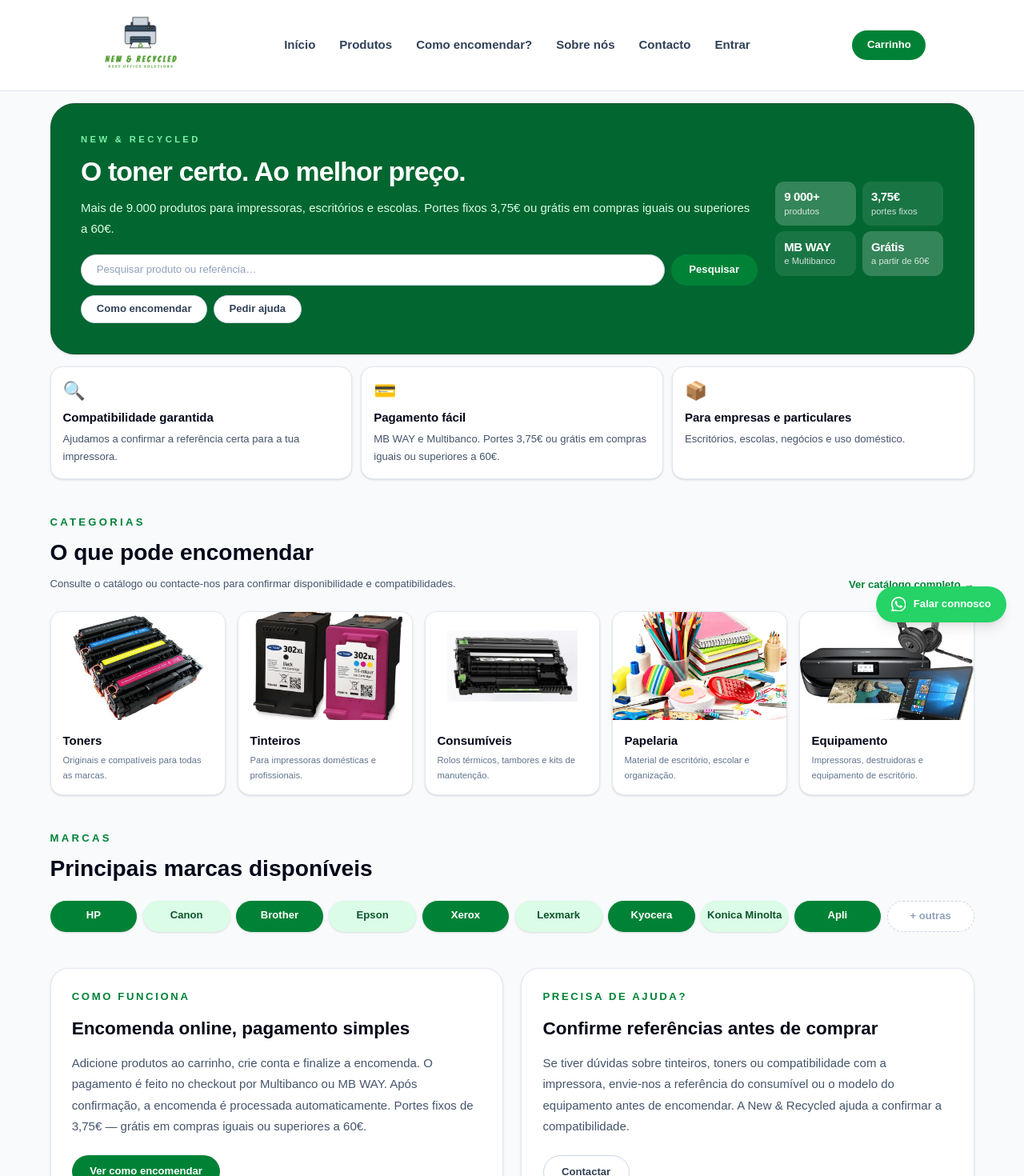
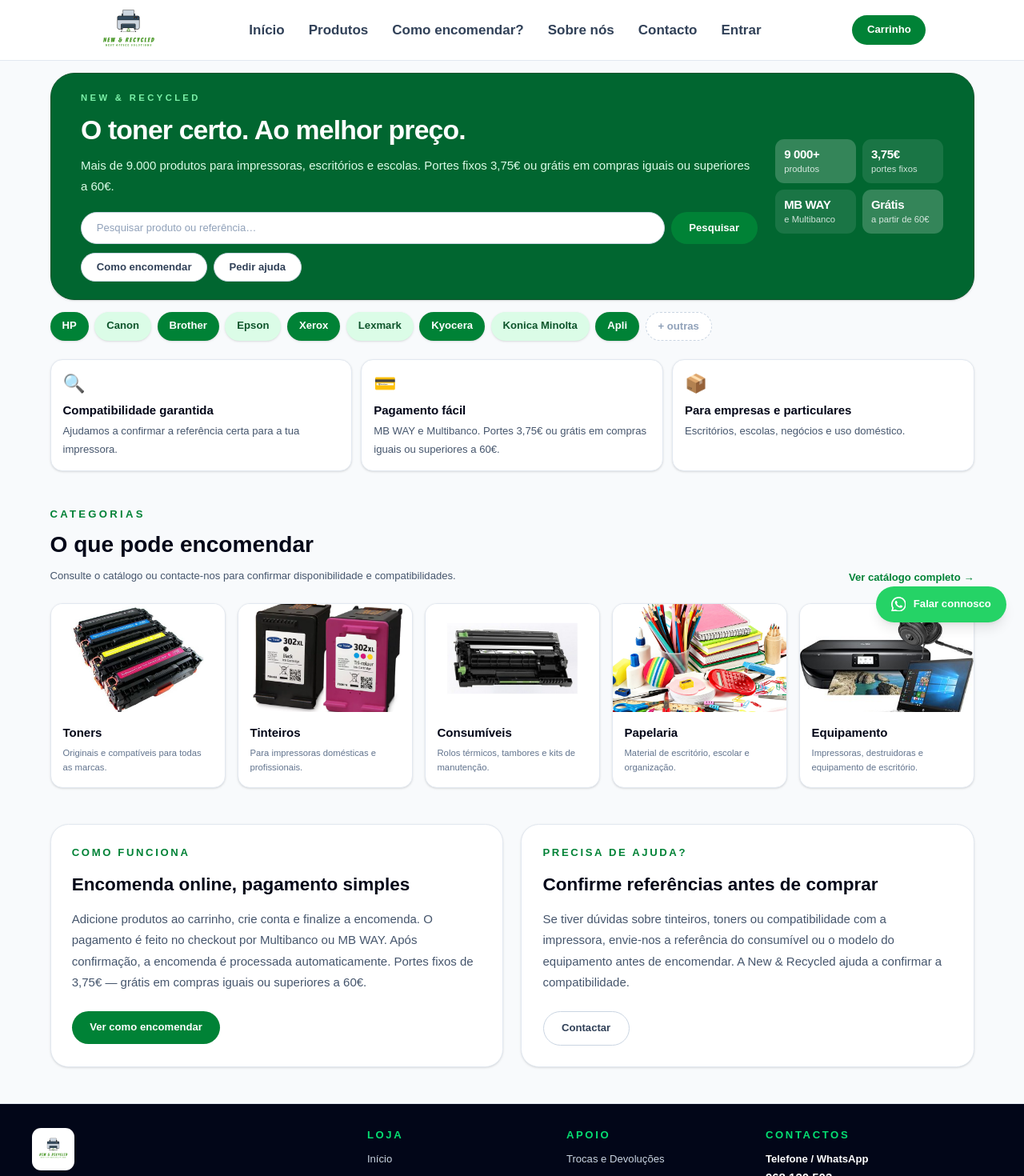
Before and after one commit to inesmachado15/new-recycled, a Next.js app: page / in a window 1280 px wide. Shown: the top 1470 px of the page at 80% size. Built offline with nearby package versions, Linux system fonts and the light colour scheme; no server answers.

Commit message:
Logo sem fundo, header compacto, hero mais pequeno, marcas após hero

```diff
--- a/app/page.tsx
+++ b/app/page.tsx
@@ -83,7 +83,7 @@
 
         {/* Hero */}
         <div className="overflow-hidden rounded-[2rem] border border-green-900 bg-green-800 shadow-sm">
-          <div className="grid gap-6 bg-green-800 px-7 py-8 lg:grid-cols-[1fr_210px] lg:gap-6 lg:px-10 lg:py-10">
+          <div className="grid gap-4 bg-green-800 px-7 py-5 lg:grid-cols-[1fr_210px] lg:gap-6 lg:px-10 lg:py-6">
             <div className="flex flex-col justify-center">
               <p className="text-xs font-bold uppercase tracking-[0.3em] text-green-300">
                 New & Recycled
@@ -121,8 +121,29 @@
           </div>
         </div>
 
+        {/* Marcas — logo após o hero */}
+        <section className="mt-4">
+          <div className="flex flex-wrap gap-2">
+            {marcas.map((m, i) => (
+              <Link
+                key={m.nome}
+                href={m.href}
+                className={`rounded-full px-4 py-2 text-sm font-bold shadow-sm transition hover:-translate-y-0.5 hover:shadow-md ${corMarca(i)}`}
+              >
+                {m.nome}
+              </Link>
+            ))}
+            <Link
+              href="/produtos"
+              className="rounded-full border border-dashed border-slate-300 bg-white px-4 py-2 text-sm font-bold text-slate-400 transition hover:border-green-700 hover:text-green-700"
+            >
+              + outras
+            </Link>
+          </div>
+        </section>
+
         {/* Vantagens */}
-        <div className="mt-4 grid gap-3 sm:grid-cols-3">
+        <div className="mt-6 grid gap-3 sm:grid-cols-3">
           {vantagens.map((v) => (
             <article key={v.titulo} className="rounded-2xl border border-slate-200 bg-white p-4 shadow-sm">
               <p className="text-2xl">{v.icone}</p>
@@ -170,29 +191,6 @@
           </div>
         </section>
 
-        {/* Marcas */}
-        <section className="mt-12">
-          <p className="text-sm font-bold uppercase tracking-[0.25em] text-green-700">Marcas</p>
-          <h2 className="mt-3 text-3xl font-black text-slate-950">Principais marcas disponíveis</h2>
-          <div className="mt-6 grid grid-cols-5 gap-2 sm:grid-cols-10">
-            {marcas.map((m, i) => (
-              <Link
-                key={m.nome}
-                href={m.href}
-                className={`rounded-full py-2.5 text-center text-sm font-bold shadow-sm transition hover:-translate-y-0.5 hover:shadow-md ${corMarca(i)}`}
-              >
-                {m.nome}
-              </Link>
-            ))}
-            <Link
-              href="/produtos"
-              className="rounded-full border border-dashed border-slate-300 bg-white py-2.5 text-center text-sm font-bold text-slate-400 transition hover:border-green-700 hover:text-green-700"
-            >
-              + outras
-            </Link>
-          </div>
-        </section>
-
         {/* Como funciona + Ajuda */}
         <section className="mt-12 grid gap-6 lg:grid-cols-2">
           <article className="rounded-3xl border border-slate-200 bg-white p-7 shadow-sm">
--- a/components/Header.tsx
+++ b/components/Header.tsx
@@ -91,16 +91,16 @@
 
   return (
     <header className="sticky top-0 z-50 border-b border-slate-200 bg-white/90 backdrop-blur">
-      <div className="mx-auto flex max-w-6xl items-center justify-between px-6 py-1">
+      <div className="mx-auto flex max-w-6xl items-center justify-between px-6 py-0">
         <Link href="/" className="flex items-center" onClick={fecharMenu}>
           <img
             src="/logotipo.png"
             alt="New & Recycled"
-            className="h-20 w-auto object-contain sm:h-28"
+            className="h-16 w-auto object-contain mix-blend-multiply sm:h-20"
           />
         </Link>
 
-        <nav className="hidden items-center gap-8 text-[15px] font-semibold text-slate-700 md:flex">
+        <nav className="hidden items-center gap-8 text-[17px] font-bold text-slate-700 md:flex">
           <Link
             href="/"
             onClick={fecharMenu}
```
